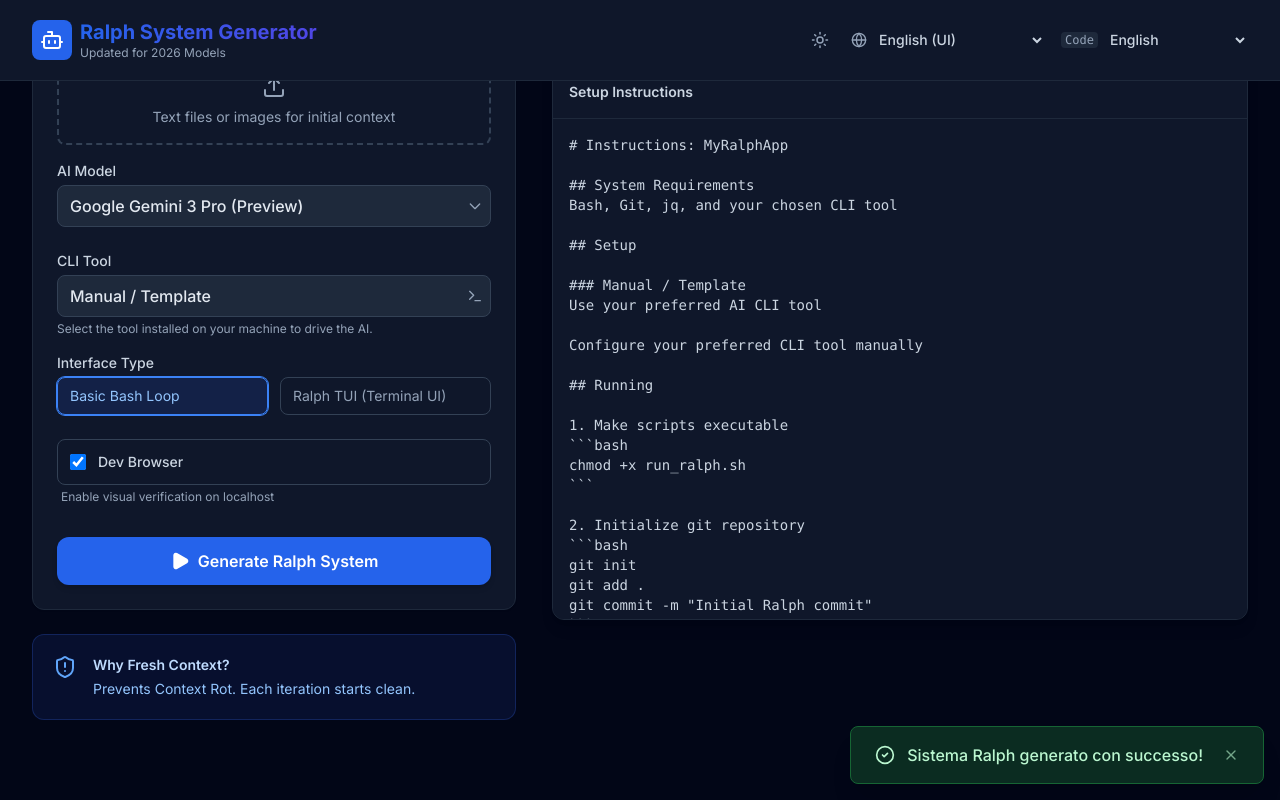
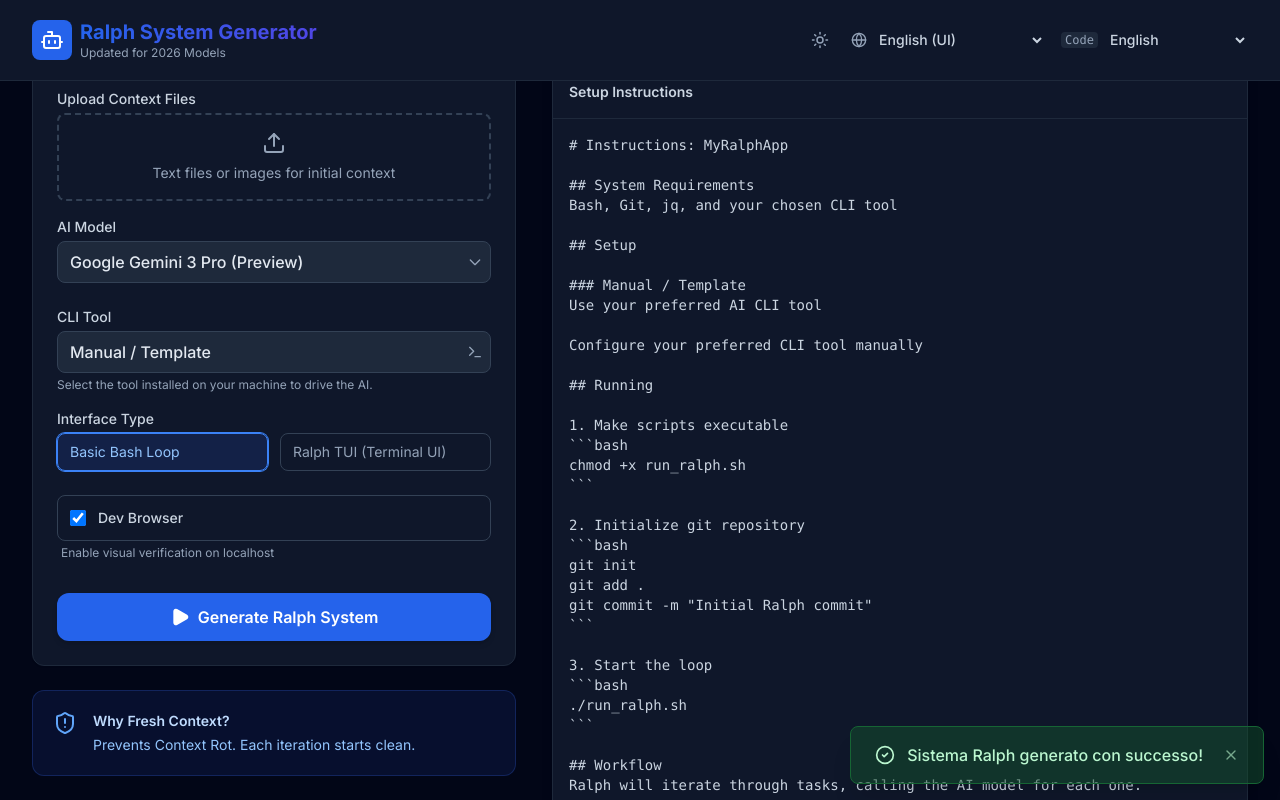
Before and after one commit to neo1777/ralph_system_generator, a React (Vite) app: page / in a window 1280 px wide. Both pictures are taken after a click on the button "Generate Ralph System". Shown: the part 145-945 px from the top of the page. Built offline with nearby package versions, Linux system fonts and the light colour scheme.

Commit message:
fix: remove code viewer scroll trap v1.6.9

```diff
--- a/components/CodeViewer.tsx
+++ b/components/CodeViewer.tsx
@@ -89,7 +89,7 @@
         >
           {copied ? <Check size={16} /> : <Copy size={16} />}
         </button>
-        <pre className="p-4 text-sm font-mono text-slate-300 overflow-auto h-full max-h-[500px]">
+        <pre className="p-4 text-sm font-mono text-slate-300 overflow-x-auto w-full">
           <code>{files[activeTab].content}</code>
         </pre>
       </div>
```
